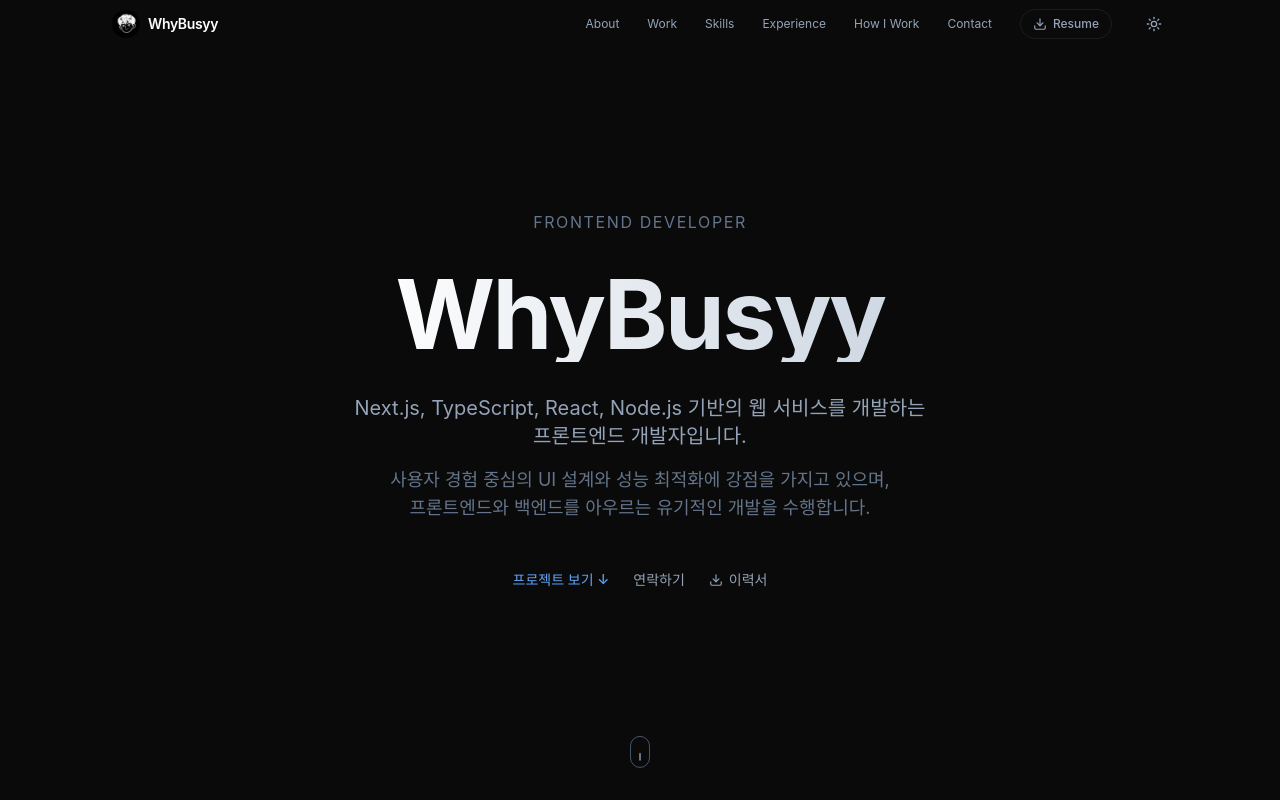
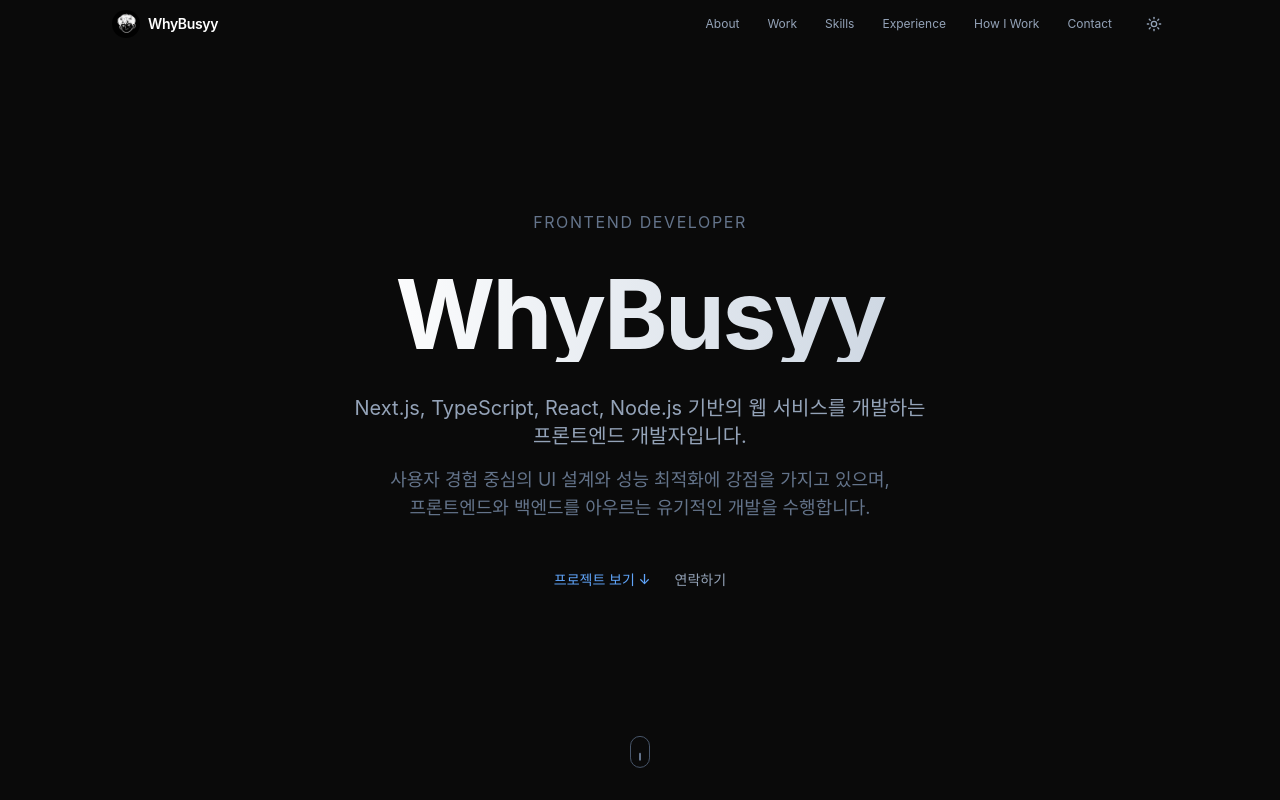
Before and after one commit to WhyBusyy/portfolio, a Next.js app: page / in a window 1280 px wide. Shown: the top 800 px of the page. Built offline with nearby package versions, Linux system fonts and the light colour scheme; a web font is replaced by a local one.

Commit message:
Remove resume download buttons from Contact, Hero, and Navigation components to streamline the interface.

```diff
--- a/src/components/Contact.tsx
+++ b/src/components/Contact.tsx
@@ -3,7 +3,7 @@
 import { motion } from "framer-motion";
 import { useInView } from "framer-motion";
 import { useRef } from "react";
-import { Mail, MapPin, Github, Download } from "lucide-react";
+import { Mail, MapPin, Github } from "lucide-react";
 
 export default function Contact() {
   const ref = useRef(null);
@@ -88,30 +88,6 @@ export default function Contact() {
             ))}
           </div>
 
-          {/* Resume download button */}
-          <motion.div
-            initial={{ opacity: 0, y: 15 }}
-            animate={
-              isInView ? { opacity: 1, y: 0 } : { opacity: 0, y: 15 }
-            }
-            transition={{ duration: 0.6, delay: 0.5 }}
-            className="mb-20"
-          >
-            <a
-              href="/resume.pdf"
-              download
-              className="inline-flex items-center gap-2 px-6 py-3
-                         bg-slate-900 dark:bg-white
-                         text-white dark:text-slate-900
-                         text-sm font-medium rounded-full
-                         hover:bg-slate-800 dark:hover:bg-slate-100
-                         transition-colors"
-            >
-              <Download className="w-4 h-4" />
-              이력서 다운로드
-            </a>
-          </motion.div>
-
           <motion.div
             initial={{ opacity: 0 }}
             animate={isInView ? { opacity: 1 } : { opacity: 0 }}
--- a/src/components/Hero.tsx
+++ b/src/components/Hero.tsx
@@ -1,7 +1,6 @@
 "use client";
 
 import { motion } from "framer-motion";
-import { Download } from "lucide-react";
 
 export default function Hero() {
   return (
@@ -70,16 +69,6 @@ export default function Hero() {
             >
               연락하기
             </a>
-            <a
-              href="/resume.pdf"
-              download
-              className="flex items-center gap-1.5 text-sm font-medium
-                         text-slate-500 dark:text-slate-400
-                         hover:text-slate-900 dark:hover:text-white transition-colors"
-            >
-              <Download className="w-3.5 h-3.5" />
-              이력서
-            </a>
           </motion.div>
         </motion.div>
       </div>
--- a/src/components/Navigation.tsx
+++ b/src/components/Navigation.tsx
@@ -2,7 +2,7 @@
 
 import { useState, useEffect } from "react";
 import { motion, AnimatePresence } from "framer-motion";
-import { Menu, X, Sun, Moon, Download } from "lucide-react";
+import { Menu, X, Sun, Moon } from "lucide-react";
 import Image from "next/image";
 
 export default function Navigation() {
@@ -113,24 +113,6 @@ export default function Navigation() {
               </motion.button>
             ))}
 
-            {/* Resume download button */}
-            <motion.a
-              href="/resume.pdf"
-              download
-              initial={{ opacity: 0 }}
-              animate={{ opacity: 1 }}
-              transition={{ duration: 0.6, delay: 0.35 }}
-              className="flex items-center gap-1.5 px-3 py-1.5 text-xs font-medium
-                         text-slate-500 dark:text-slate-400
-                         hover:text-slate-900 dark:hover:text-white
-                         rounded-full border border-slate-200 dark:border-white/[0.08]
-                         hover:border-slate-300 dark:hover:border-white/[0.15]
-                         transition-all cursor-pointer"
-            >
-              <Download className="w-3.5 h-3.5" />
-              Resume
-            </motion.a>
-
             <motion.button
               initial={{ opacity: 0 }}
               animate={{ opacity: 1 }}
@@ -204,19 +186,6 @@ export default function Navigation() {
                 </motion.button>
               ))}
 
-              {/* Mobile resume download */}
-              <motion.a
-                href="/resume.pdf"
-                download
-                initial={{ opacity: 0, x: -10 }}
-                animate={{ opacity: 1, x: 0 }}
-                transition={{ duration: 0.2, delay: navItems.length * 0.05 }}
-                className="flex items-center gap-2 w-full py-2.5 px-3 text-sm
-                           text-blue-600 dark:text-blue-400 rounded-lg transition-colors"
-              >
-                <Download className="w-4 h-4" />
-                이력서 다운로드
-              </motion.a>
             </div>
           </motion.div>
         )}
```
